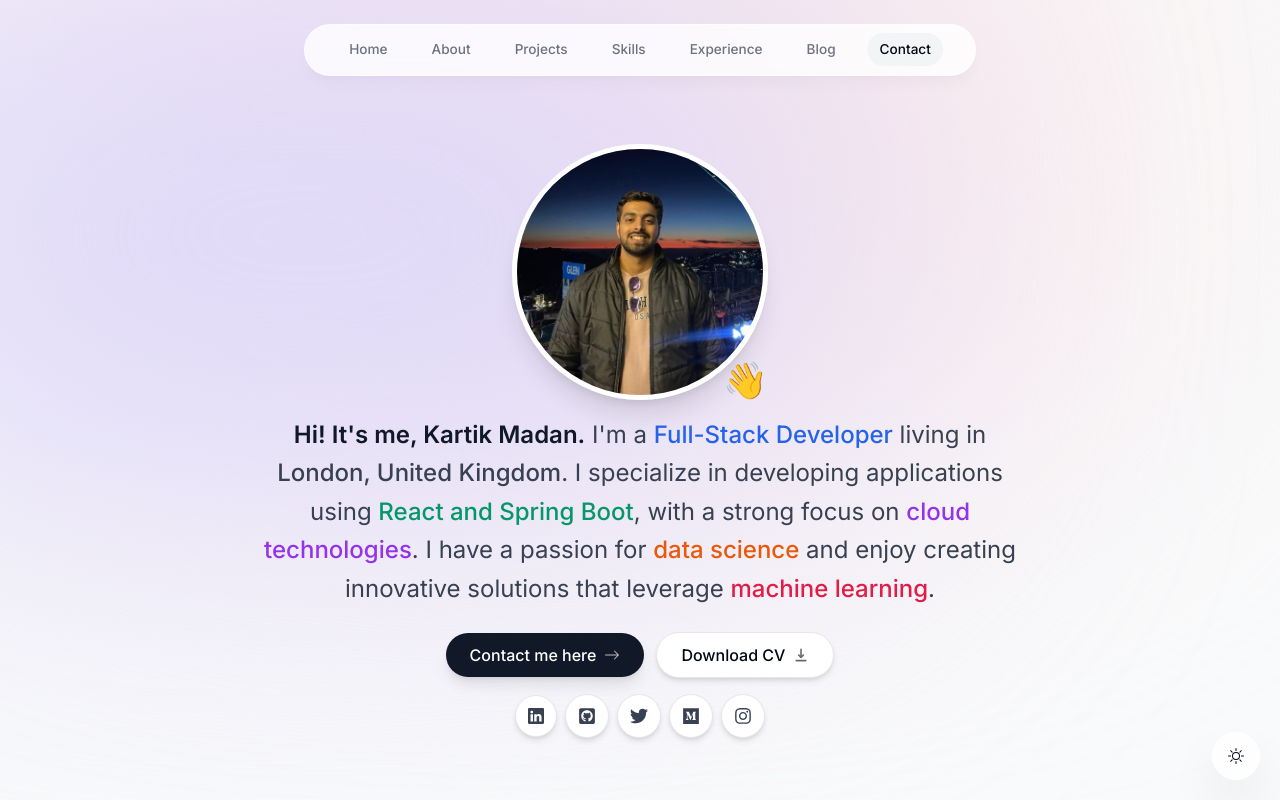
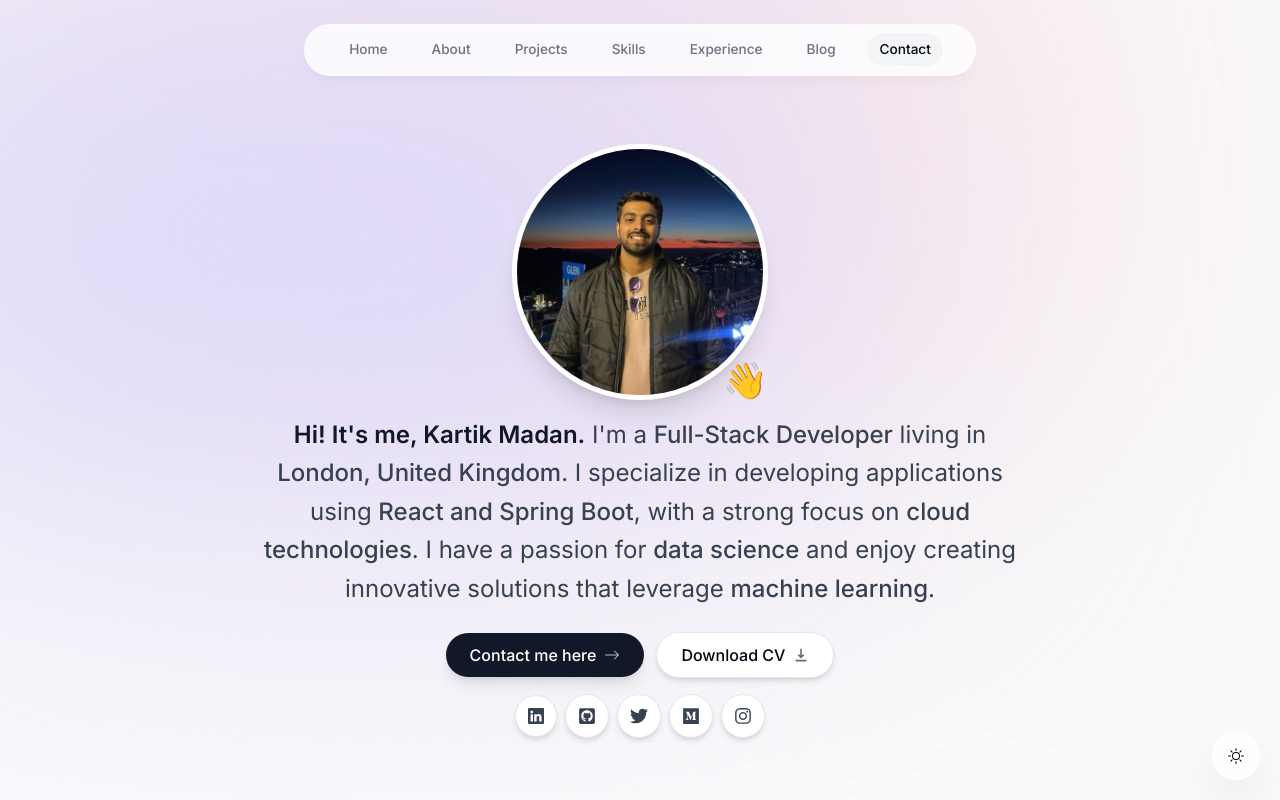
Before and after one commit to kartikmadan11/kartikmadan, a Next.js app: page / in a window 1280 px wide. Shown: the top 800 px of the page. Built offline with nearby package versions, Linux system fonts and the light colour scheme.

Commit message:
Remove colored text in light mode, keep dark mode accents

```diff
--- a/components/intro.tsx
+++ b/components/intro.tsx
@@ -72,24 +72,24 @@ export default function Intro() {
           Hi! It's me, Kartik Madan.
         </span>{" "}
         I'm a{" "}
-        <span className="font-medium text-blue-600 dark:text-white">
+        <span className="font-medium dark:text-blue-400">
           Full-Stack Developer
         </span>{" "}
         living in <span className="font-medium">London, United Kingdom</span>. I
         specialize in developing applications using{" "}
-        <span className="font-medium text-emerald-600 dark:text-white">
+        <span className="font-medium dark:text-emerald-400">
           React and Spring Boot
         </span>
         , with a strong focus on{" "}
-        <span className="font-medium text-purple-600 dark:text-white">
+        <span className="font-medium dark:text-purple-400">
           cloud technologies
         </span>
         . I have a passion for{" "}
-        <span className="font-medium text-orange-600 dark:text-white">
+        <span className="font-medium dark:text-orange-400">
           data science
         </span>{" "}
         and enjoy creating innovative solutions that leverage{" "}
-        <span className="font-medium text-rose-600 dark:text-white">
+        <span className="font-medium dark:text-rose-400">
           machine learning
         </span>
         .
```
